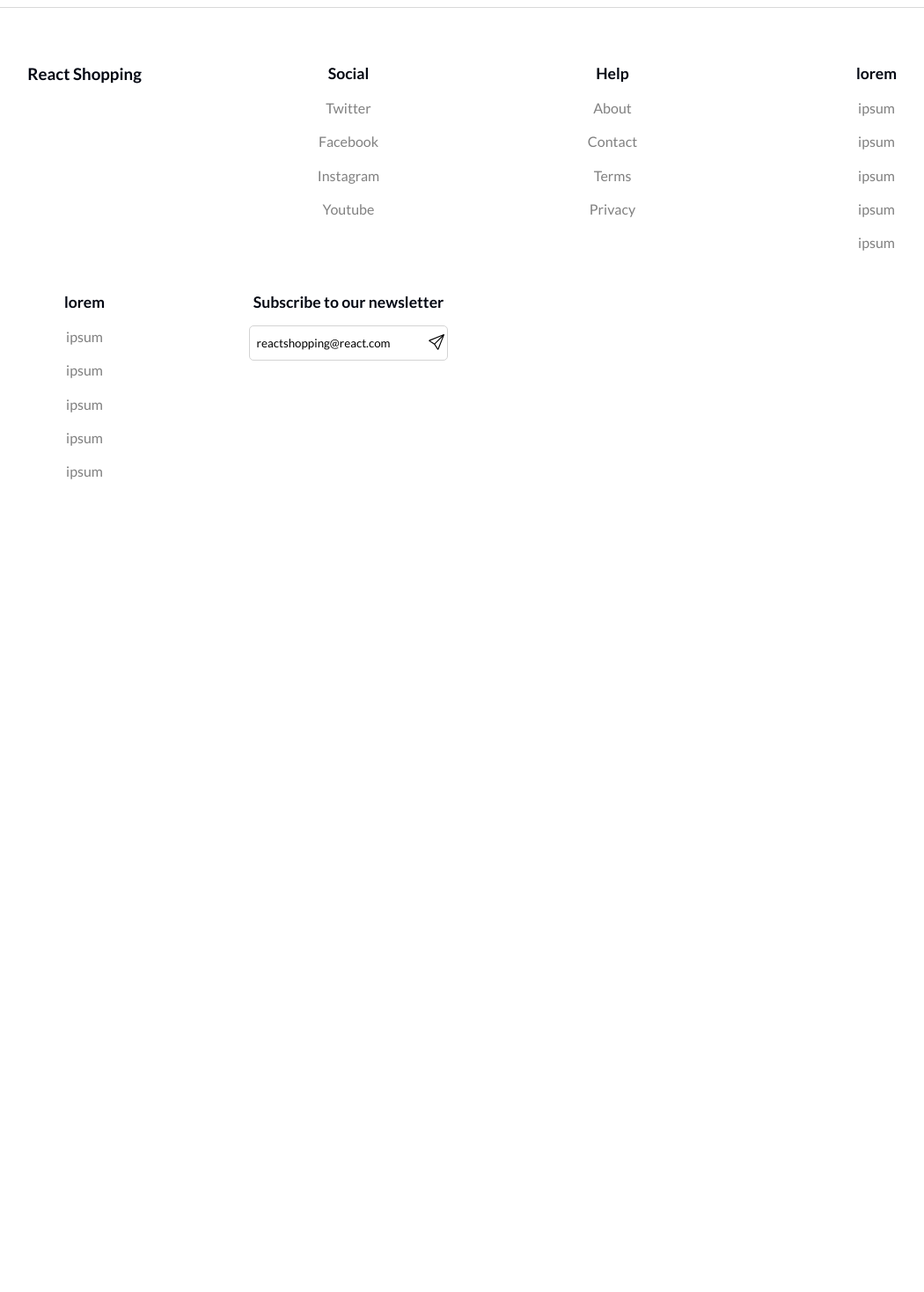
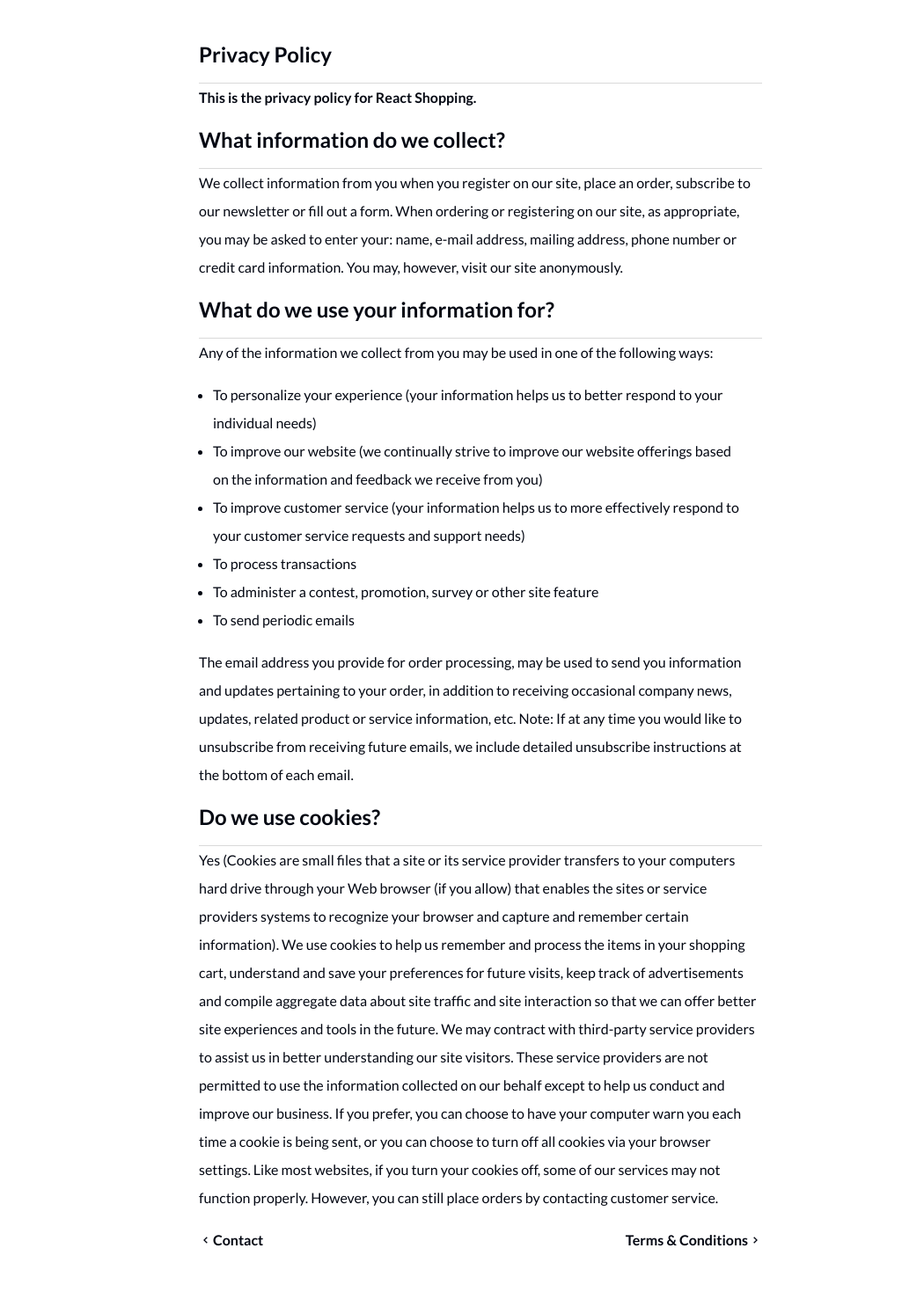
Before and after one commit to Hassene-Belhaj/Ecommerce-React-Basic-Shop, a React (Vite) app: page /policy in a window 1280 px wide. Shown: the part 101-1570 px from the top of the page at 88% size, without its empty margins (94-1144 px from the left). Before the commit the page ends 800 px from the top, so only its background shows below. Built offline with nearby package versions, Linux system fonts and the light colour scheme; no server answers.

Commit message:
add policy and router

```diff
--- a/src/App.jsx
+++ b/src/App.jsx
@@ -13,6 +13,7 @@ import Signin from './components/Signin'
 import Footer from './components/Footer'
 import ProductPage from './components/Page/ProductPage'
 import Contact from './components/Contact'
+import Policy from './components/Policy'
 
 const Container = styled.div`
 width : 100% ;
@@ -49,6 +50,7 @@ theme === 'dark' ? setTheme('light') : setTheme('dark')
                  <Route path='/' element={ <Products/> } />
                  <Route path='/product/:id' element={ <ProductPage/> } />
                  <Route path='/contact' element={ <Contact/> } />
+                 <Route path='/policy' element={ <Policy/> } />
                </Routes>
                 <Cart/>
                 <Signin />
--- a/src/components/Cart.jsx
+++ b/src/components/Cart.jsx
@@ -136,7 +136,7 @@ const Cart = () => {
       }
 
       useEffect(() => {
-      if(cart.length >= 3)
+      if(cart.length > 3)
         scrollToBottom()
       }, [cart]);
 
--- a/src/components/Contact.jsx
+++ b/src/components/Contact.jsx
@@ -1,23 +1,21 @@
 import React from 'react'
 import { BiChevronLeft, BiChevronRight } from 'react-icons/bi'
-import { Link } from 'react-router-dom'
+import { Link , Outlet } from 'react-router-dom'
 import styled from 'styled-components'
 
 const Container = styled.div`
 display: flex;
 flex-direction: column;
-width: auto;
+width: 50%;
 height: 100%;
-margin: .5rem 1rem;
+margin:2rem auto;
 line-height: 2rem;
 h2,h3{
     margin-bottom: .5rem;
-    text-align: center;
 }
 p{
     padding-bottom    :1rem ;
     border-bottom : 1px solid rgba(180,180,180,0.5);
-    text-align: center;
 }
 `
 const ContactInformation = styled.div`
@@ -33,13 +31,12 @@ li{
 }
 `
 const BottomDiv = styled.div`
+display: flex;
+flex-direction: row;
+justify-content: space-between;
+width: 100%;
 padding-bottom: 2rem;
-width: 500px;
 margin: auto;
-height: auto;
-display: flex;
-justify-content:space-between;
-align-items:center;
 a{
     text-decoration: none;
     color: inherit;
@@ -47,7 +44,7 @@ a{
     transition :all 0.2s ease-in-out ;
 &:hover{
     transition :all 0.2s ease-in-out ;
-    color: indigo;
+    opacity: 0.8;
 }
 }
 `
@@ -80,10 +77,11 @@ const Contact = () => {
       <Link>
        <Span><BiChevronLeft />About</Span>
       </Link>
-      <Link>
+      <Link to={'/policy'}>
        <Span>Privacy Policy<BiChevronRight /></Span>
       </Link>
     </BottomDiv>
+    {/* <Outlet /> */}
    </Container>
   )
 }
--- /dev/null
+++ b/src/components/Policy.jsx
@@ -0,0 +1,92 @@
+import React from 'react'
+import { BiChevronLeft, BiChevronRight } from 'react-icons/bi'
+import { Link } from 'react-router-dom'
+import styled from 'styled-components'
+
+const Container = styled.div`
+width: 50%;
+height: 100%;
+margin: 2rem  auto;
+display: flex;
+flex-direction: column;
+align-items: start;
+line-height: 2rem;
+
+h3{
+    width :100% ;
+    font-size: 1.5rem;
+    padding: 1rem 0;
+    border-bottom: solid 1px rgba(180,180,180,0.5) ;
+}
+ul{
+    margin:auto;
+    padding: 1rem 1rem ;
+    text-align: left;
+}
+`
+const BottomDiv = styled.div`
+display: flex;
+flex-direction: row;
+justify-content: space-between;
+width: 100%;
+padding-bottom: 2rem;
+margin: auto;
+a{
+    text-decoration: none;
+    color: inherit;
+    font-weight: 700;
+    transition :all 0.2s ease-in-out ;
+&:hover{
+    transition :all 0.2s ease-in-out ;
+    opacity: 0.8;
+}
+}
+`
+const Span = styled.span`
+display: flex;
+justify-content: center;
+align-items: center;
+margin-top: 1rem;
+`
+
+
+const Policy = () => {
+  return (
+    <Container>
+        <h3>Privacy Policy</h3>
+        <h4>This is the privacy policy for React Shopping.</h4>
+        <h3>What information do we collect?</h3>
+        <p>We collect information from you when you register on our site, place an order, subscribe to our newsletter or fill out a form.
+        When ordering or registering on our site, as appropriate, you may be asked to enter your: name, e-mail address, mailing address, phone number or credit card information.
+        You may, however, visit our site anonymously.</p>
+        <h3>What do we use your information for?</h3>
+        <p>Any of the information we collect from you may be used in one of the following ways:</p>
+        <ul>
+            <li>To personalize your experience (your information helps us to better respond to your individual needs)</li>
+           <li>To improve our website (we continually strive to improve our website offerings based on the information and feedback we receive from you)</li>
+           <li>To improve customer service (your information helps us to more effectively respond to your customer service requests and support needs)</li>
+           <li>To process transactions</li>
+           <li>To administer a contest, promotion, survey or other site feature</li>
+           <li>To send periodic emails</li>
+        </ul>
+        <p>The email address you provide for order processing, may be used to send you information and updates pertaining to your order, in addition to receiving occasional company news, updates, related product or service information, etc.
+        Note: If at any time you would like to unsubscribe from receiving future emails, we include detailed unsubscribe instructions at the bottom of each email.</p>
+        <h3>Do we use cookies?</h3>
+        <p>Yes (Cookies are small files that a site or its service provider transfers to your computers hard drive through your Web browser (if you allow) that enables the sites or service providers systems to recognize your browser and capture and remember certain information).
+
+We use cookies to help us remember and process the items in your shopping cart, understand and save your preferences for future visits, keep track of advertisements and compile aggregate data about site traffic and site interaction so that we can offer better site experiences and tools in the future. We may contract with third-party service providers to assist us in better understanding our site visitors. These service providers are not permitted to use the information collected on our behalf except to help us conduct and improve our business.
+
+If you prefer, you can choose to have your computer warn you each time a cookie is being sent, or you can choose to turn off all cookies via your browser settings. Like most websites, if you turn your cookies off, some of our services may not function properly. However, you can still place orders by contacting customer service.</p>
+<BottomDiv>
+      <Link to={'/contact'}>
+       <Span><BiChevronLeft />Contact</Span>
+      </Link>
+      <Link to={'/policy'}>
+       <Span>Terms & Conditions<BiChevronRight /></Span>
+      </Link>
+    </BottomDiv>
+    </Container>
+  )
+}
+
+export default Policy
```
